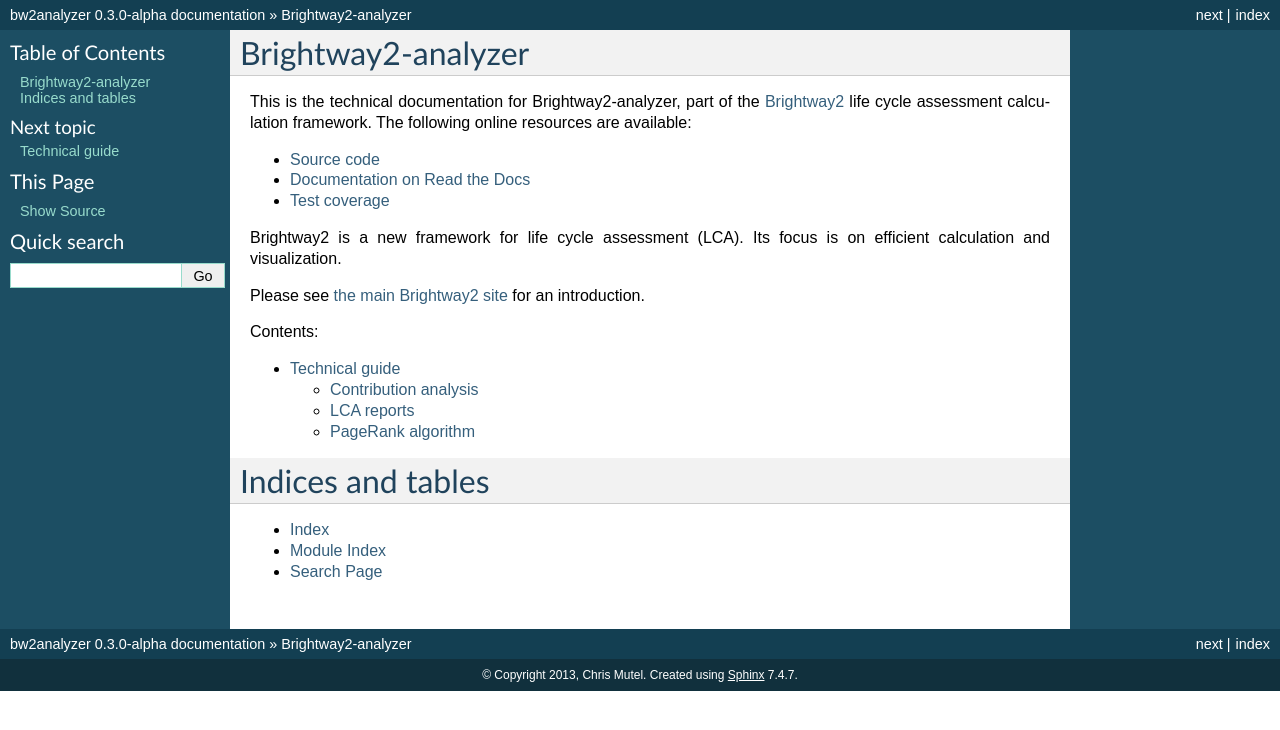
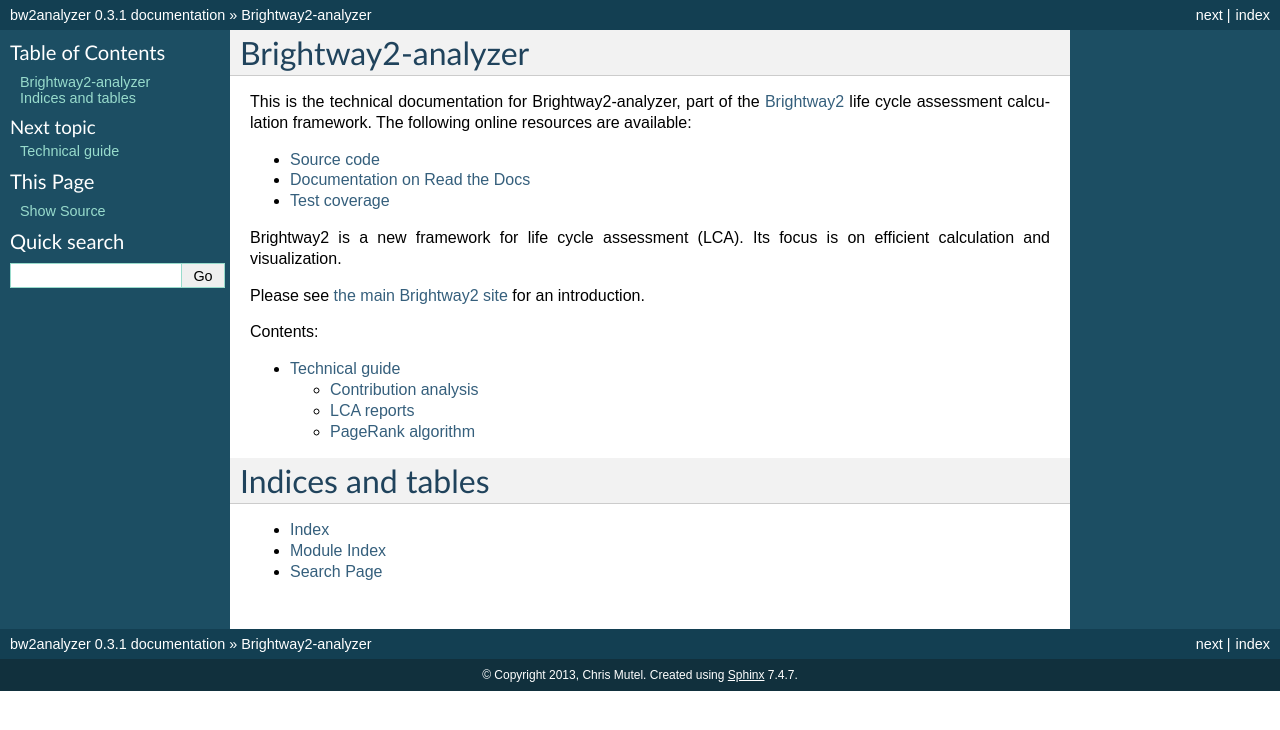
Before and after one commit to brightway-lca/brightway2-analyzer, a Sphinx documentation site: the page built from docs/index.rst, in a window 1280 px wide. Shown: the top 730 px of the page. Built offline with Sphinx 7.4.7, drawn with Linux system fonts in a browser that asks for light colours.

Commit message:
0.3.1.1: Updated dependency versions

```diff
--- a/docs/conf.py
+++ b/docs/conf.py
@@ -54,7 +54,7 @@
 # The short X.Y version.
 version = '0.3'
 # The full version, including alpha/beta/rc tags.
-release = '0.3.0-alpha'
+release = '0.3.1'
 
 # The language for content autogenerated by Sphinx. Refer to documentation
 # for a list of supported languages.
--- a/requirements.txt
+++ b/requirements.txt
@@ -1,6 +1,6 @@
-brightway2>=0.9.0-alpha2
 numpy>=1.6
 requests>=1.1.0
 scipy
-bw2calc>=0.9.2.1
-bw2data>=0.9.0-alpha3
+brightway2>=0.9.1
+bw2calc>=0.9.2.2
+bw2data>=0.9.1
--- a/setup.py
+++ b/setup.py
@@ -2,7 +2,7 @@
 
 setup(
   name='bw2analyzer',
-  version="0.3.1",
+  version="0.3.1.1",
   packages=["bw2analyzer", "bw2analyzer.tests"],
   author="Chris Mutel",
   author_email="cmutel@gmail.com",
```
